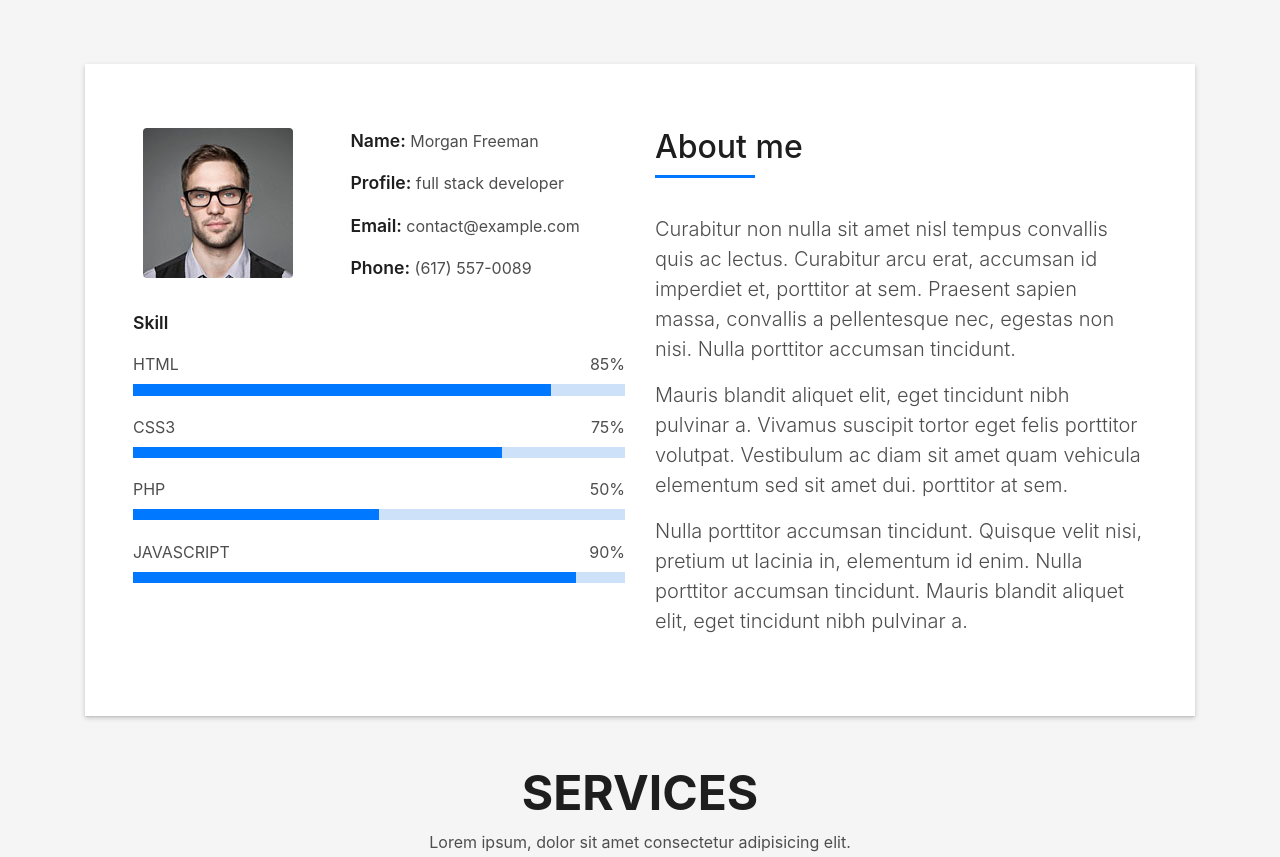
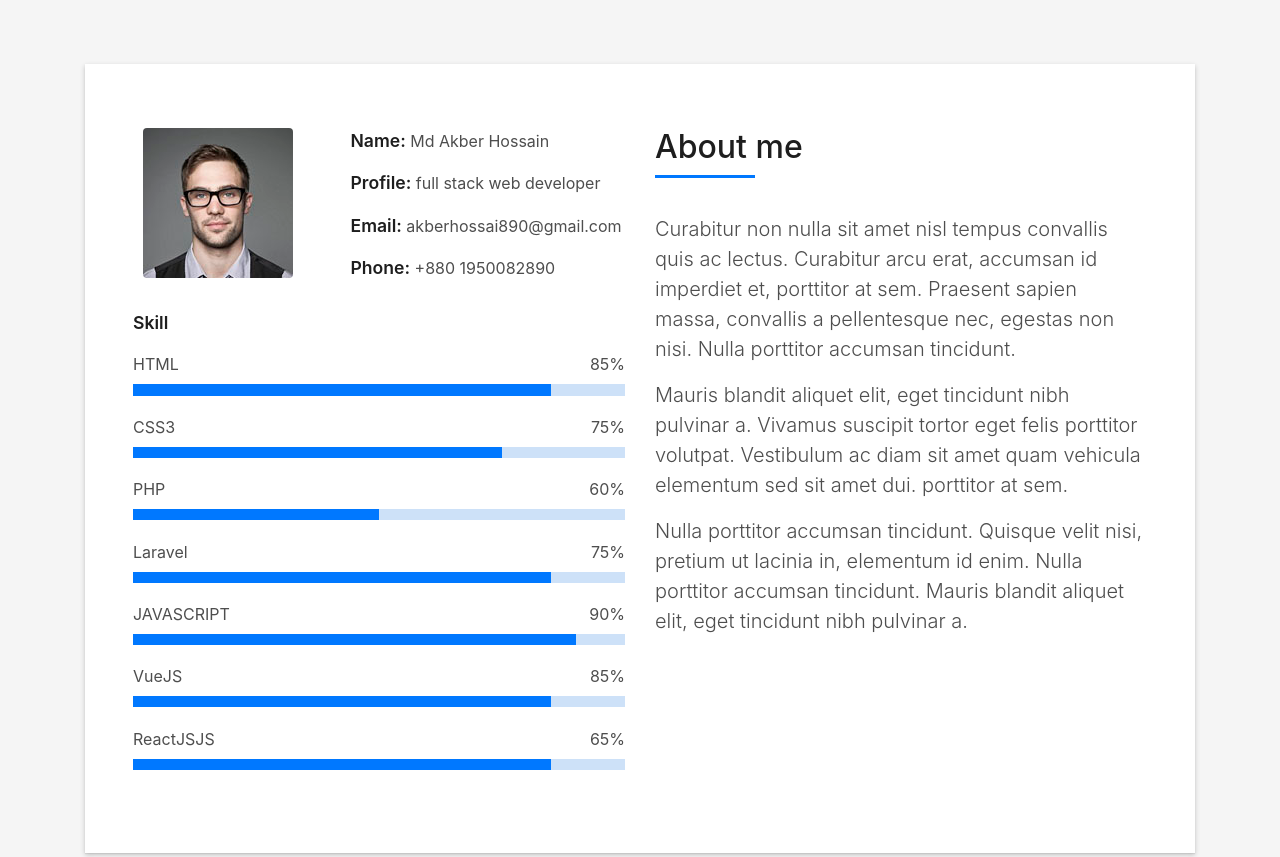
Before and after one commit to md-akber-hossain/md-akber-hossain.github.io, a plain HTML site: page index.html in a window 1280 px wide. Shown: the part 800-1657 px from the top of the page. Drawn offline with Linux system fonts and the light colour scheme; files whose address does not match are found by name.

Commit message:
changed ame annd contact

```diff
--- a/index.html
+++ b/index.html
@@ -77,8 +77,8 @@
       <div class="table-cell">
         <div class="container">
           <!--<p class="display-6 color-d">Hello, world!</p>-->
-          <h1 class="intro-title mb-4">I am Morgan Freeman</h1>
-          <p class="intro-subtitle"><span class="text-slider-items">CEO DevFolio,Web Developer,Web Designer,Frontend Developer,Graphic Designer</span><strong class="text-slider"></strong></p>
+          <h1 class="intro-title mb-4">I am Md Akber Hossain</h1>
+          <p class="intro-subtitle"><span class="text-slider-items">Web Developer,Web Designer,Frontend Developer,Graphic Designer</span><strong class="text-slider"></strong></p>
           <!-- <p class="pt-3"><a class="btn btn-primary btn js-scroll px-4" href="#about" role="button">Learn More</a></p> -->
         </div>
       </div>
@@ -101,10 +101,10 @@
                   </div>
                   <div class="col-sm-6 col-md-7">
                     <div class="about-info">
-                      <p><span class="title-s">Name: </span> <span>Morgan Freeman</span></p>
-                      <p><span class="title-s">Profile: </span> <span>full stack developer</span></p>
-                      <p><span class="title-s">Email: </span> <span>contact@example.com</span></p>
-                      <p><span class="title-s">Phone: </span> <span>(617) 557-0089</span></p>
+                      <p><span class="title-s">Name: </span> <span>Md Akber Hossain</span></p>
+                      <p><span class="title-s">Profile: </span> <span>full stack web developer</span></p>
+                      <p><span class="title-s">Email: </span> <span>akberhossai890@gmail.com</span></p>
+                      <p><span class="title-s">Phone: </span> <span>+880 1950082890</span></p>
                     </div>
                   </div>
                 </div>
@@ -120,14 +120,29 @@
                     <div class="progress-bar" role="progressbar" style="width: 75%" aria-valuenow="75" aria-valuemin="0"
                       aria-valuemax="100"></div>
                   </div>
-                  <span>PHP</span> <span class="pull-right">50%</span>
+                  <span>PHP</span> <span class="pull-right">60%</span>
                   <div class="progress">
                     <div class="progress-bar" role="progressbar" style="width: 50%" aria-valuenow="50" aria-valuemin="0"
+                      aria-valuemax="100"></div>
+                  </div>
+                  <span>Laravel</span> <span class="pull-right">75%</span>
+                  <div class="progress">
+                    <div class="progress-bar" role="progressbar" style="width: 85%;" aria-valuenow="85" aria-valuemin="0"
                       aria-valuemax="100"></div>
                   </div>
                   <span>JAVASCRIPT</span> <span class="pull-right">90%</span>
                   <div class="progress">
                     <div class="progress-bar" role="progressbar" style="width: 90%" aria-valuenow="90" aria-valuemin="0"
+                      aria-valuemax="100"></div>
+                  </div>
+                  <span>VueJS</span> <span class="pull-right">85%</span>
+                  <div class="progress">
+                    <div class="progress-bar" role="progressbar" style="width: 85%;" aria-valuenow="85" aria-valuemin="0"
+                      aria-valuemax="100"></div>
+                  </div>
+                  <span>ReactJSJS</span> <span class="pull-right">65%</span>
+                  <div class="progress">
+                    <div class="progress-bar" role="progressbar" style="width: 85%;" aria-valuenow="85" aria-valuemin="0"
                       aria-valuemax="100"></div>
                   </div>
                 </div>
@@ -286,7 +301,7 @@
               <span class="ico-circle"><i class="ion-checkmark-round"></i></span>
             </div>
             <div class="counter-num">
-              <p class="counter">450</p>
+              <p class="counter">10</p>
               <span class="counter-text">WORKS COMPLETED</span>
             </div>
           </div>
@@ -297,7 +312,7 @@
               <span class="ico-circle"><i class="ion-ios-calendar-outline"></i></span>
             </div>
             <div class="counter-num">
-              <p class="counter">15</p>
+              <p class="counter">2</p>
               <span class="counter-text">YEARS OF EXPERIENCE</span>
             </div>
           </div>
@@ -573,7 +588,7 @@
               <div class="post-author">
                 <a href="#">
                   <img src="img/testimonial-2.jpg" alt="" class="avatar rounded-circle">
-                  <span class="author">Morgan Freeman</span>
+                  <span class="author">Md Akber Hossain</span>
                 </a>
               </div>
               <div class="post-date">
@@ -604,7 +619,7 @@
               <div class="post-author">
                 <a href="#">
                   <img src="img/testimonial-2.jpg" alt="" class="avatar rounded-circle">
-                  <span class="author">Morgan Freeman</span>
+                  <span class="author">Md Akber Hossain</span>
                 </a>
               </div>
               <div class="post-date">
@@ -635,7 +650,7 @@
               <div class="post-author">
                 <a href="#">
                   <img src="img/testimonial-2.jpg" alt="" class="avatar rounded-circle">
-                  <span class="author">Morgan Freeman</span>
+                  <span class="author">Md Akber Hossain</span>
                 </a>
               </div>
               <div class="post-date">
@@ -714,9 +729,9 @@
                       mollitia inventore?
                     </p>
                     <ul class="list-ico">
-                      <li><span class="ion-ios-location"></span> 329 WASHINGTON ST BOSTON, MA 02108</li>
-                      <li><span class="ion-ios-telephone"></span> (617) 557-0089</li>
-                      <li><span class="ion-email"></span> contact@example.com</li>
+                      <li><span class="ion-ios-location"></span> 24, Umesh Datta Rd, Dhaka, Bangladesh</li>
+                      <li><span class="ion-ios-telephone"></span> +880 1950082890</li>
+                      <li><span class="ion-email"></span> akberhossai890@gmail.coom</li>
                     </ul>
                   </div>
                   <div class="socials">
@@ -739,7 +754,7 @@
         <div class="row">
           <div class="col-sm-12">
             <div class="copyright-box">
-              <p class="copyright">&copy; Copyright <strong>DevFolio</strong>. All Rights Reserved</p>
+              <p class="copyright">&copy; Copyright <strong>Akber Hossain</strong>. All Rights Reserved</p>
               <div class="credits">
                 <!--
                   All the links in the footer should remain intact.
@@ -747,7 +762,7 @@
                   Licensing information: https://bootstrapmade.com/license/
                   Purchase the pro version with working PHP/AJAX contact form: https://bootstrapmade.com/buy/?theme=DevFolio
                 -->
-                Designed by <a href="https://bootstrapmade.com/">BootstrapMade</a>
+                Designed by <a href="https://bootstrapmade.com/">Akber Hossain</a>
               </div>
             </div>
           </div>
```
